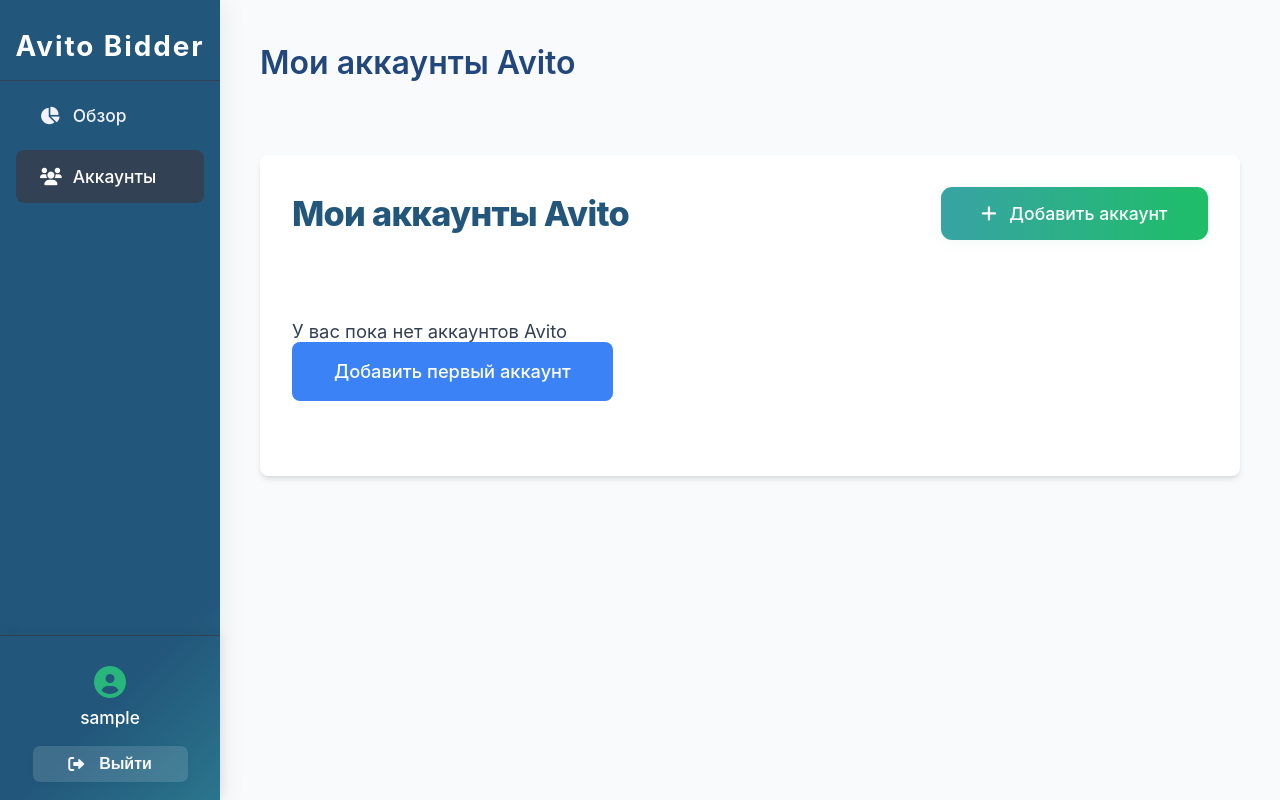
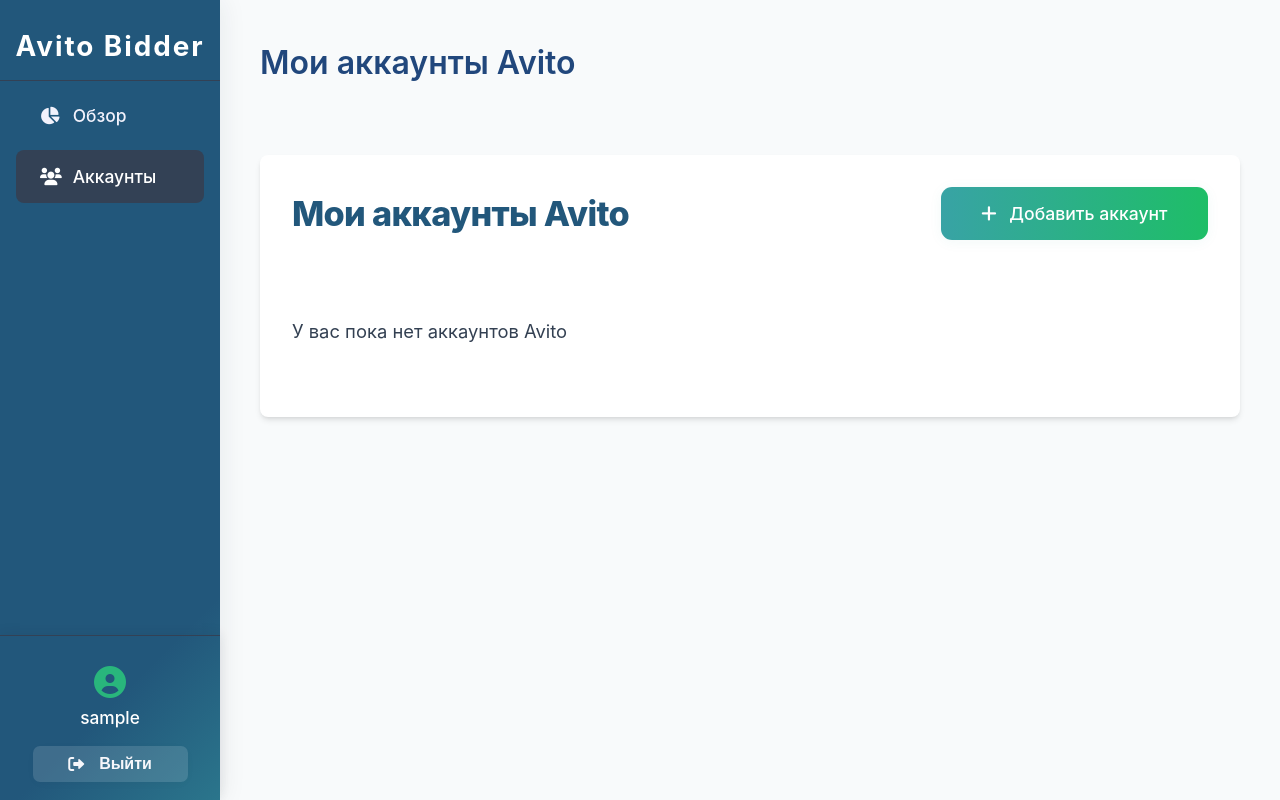
Before and after one commit to Affenshow/avito-bidder-django, a Django app: page /accounts/ in a window 1280 px wide. Run offline with Django 4.2, Linux system fonts and the light colour scheme; the visitor is signed in with stand-in values (Sample User, id 1); parts of the project's set-up code (start-up, migrations or seed data) failed here and were passed over; some libraries are stand-ins or nearby versions.

Commit message:
микро фикс в html

```diff
--- a/main_app/templates/main_app/avito_account_list.html
+++ b/main_app/templates/main_app/avito_account_list.html
@@ -48,7 +48,7 @@
     {% else %}
         <div class="text-center py-5" style="margin-top:5em;">
             <p class="lead text-muted" style="font-size:1.15em;">У вас пока нет аккаунтов Avito</p>
-            <a href="{% url 'avito-account-add' %}" class="btn btn-primary" style="padding:1em 2.3em;font-size:1.14em;">Добавить первый аккаунт</a>
+
         </div>
     {% endif %}
 </div>
```
